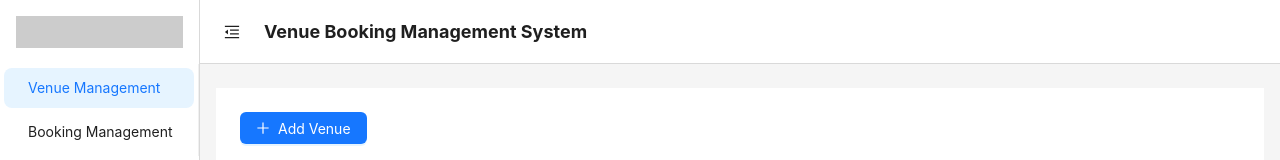
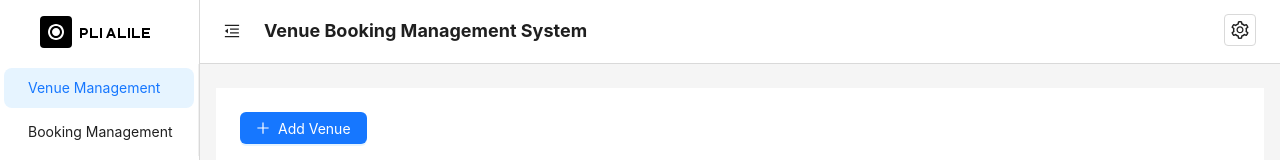
Before and after one commit to ShijieLu222/IVBA-WEB, a React (Vite) app in the folder frontend/: page /venues in a window 1280 px wide. Shown: the top 160 px of the page. Built offline with nearby package versions, Linux system fonts and the light colour scheme; no server answers; sample sign-in values are in the browser's storage.

Commit message:
add logo

```diff
--- a/frontend/src/components/layout/Layout.tsx
+++ b/frontend/src/components/layout/Layout.tsx
@@ -1,7 +1,8 @@
 import React, { useState } from 'react';
-import { Layout as AntLayout, Menu, Button, theme } from 'antd';
-import { MenuFoldOutlined, MenuUnfoldOutlined } from '@ant-design/icons';
+import { Layout as AntLayout, Menu, Button, theme, Dropdown, Space } from 'antd';
+import { MenuFoldOutlined, MenuUnfoldOutlined, SettingOutlined, LogoutOutlined } from '@ant-design/icons';
 import { useNavigate, useLocation } from 'react-router-dom';
+import logoImage from '../../assets/logo.svg';
 
 const { Header, Sider, Content, Footer } = AntLayout;
 
@@ -20,6 +21,24 @@ const Layout: React.FC<{ children: React.ReactNode }> = ({ children }) => {
     colorBorder: '#d9d9d9',
   };
 
+  // 处理登出
+  const handleLogout = () => {
+    // 清除本地存储的token
+    localStorage.removeItem('token');
+    // 重定向到登录页面
+    navigate('/login');
+  };
+
+  // 设置下拉菜单项
+  const items = [
+    {
+      key: 'logout',
+      label: 'Logout',
+      icon: <LogoutOutlined />,
+      onClick: handleLogout,
+    },
+  ];
+
   return (
     <AntLayout style={{ minHeight: '100vh' }}>
       <Sider
@@ -31,7 +50,9 @@ const Layout: React.FC<{ children: React.ReactNode }> = ({ children }) => {
           borderRight: '1px solid #d9d9d9',
         }}
       >
-        <div style={{ height: 32, margin: 16, background: 'rgba(0, 0, 0, 0.2)' }} />
+        <div style={{ height: 32, margin: 16, textAlign: 'center' }}>
+          <img src={logoImage} alt="Venue Booking System Logo" style={{ height: '100%' }} />
+        </div>
         <Menu
           mode="inline"
           selectedKeys={[location.pathname]}
@@ -54,8 +75,12 @@ const Layout: React.FC<{ children: React.ReactNode }> = ({ children }) => {
             padding: 0,
             background: customToken.colorBgContainer,
             borderBottom: '1px solid #d9d9d9',
+            display: 'flex',
+            justifyContent: 'space-between',
+            alignItems: 'center',
           }}
         >
+          <div>
             <Button
               type="text"
               icon={collapsed ? <MenuUnfoldOutlined /> : <MenuFoldOutlined />}
@@ -69,6 +94,20 @@ const Layout: React.FC<{ children: React.ReactNode }> = ({ children }) => {
             <span style={{ fontSize: '18px', fontWeight: 'bold' }}>
               Venue Booking Management System
             </span>
+          </div>
+          <div style={{ marginRight: '24px' }}>
+            <Dropdown menu={{ items }} placement="bottomRight">
+              <Button
+                type="text"
+                icon={<SettingOutlined style={{ fontSize: '18px' }} />}
+                style={{
+                  border: '1px solid #d9d9d9',
+                  borderRadius: '4px',
+                  padding: '4px 8px',
+                }}
+              />
+            </Dropdown>
+          </div>
         </Header>
         <Content
           style={{
```
Also changed, not shown: frontend/src/assets/logo.svg (added). Lines whose indentation alone changed are shown as unchanged.
